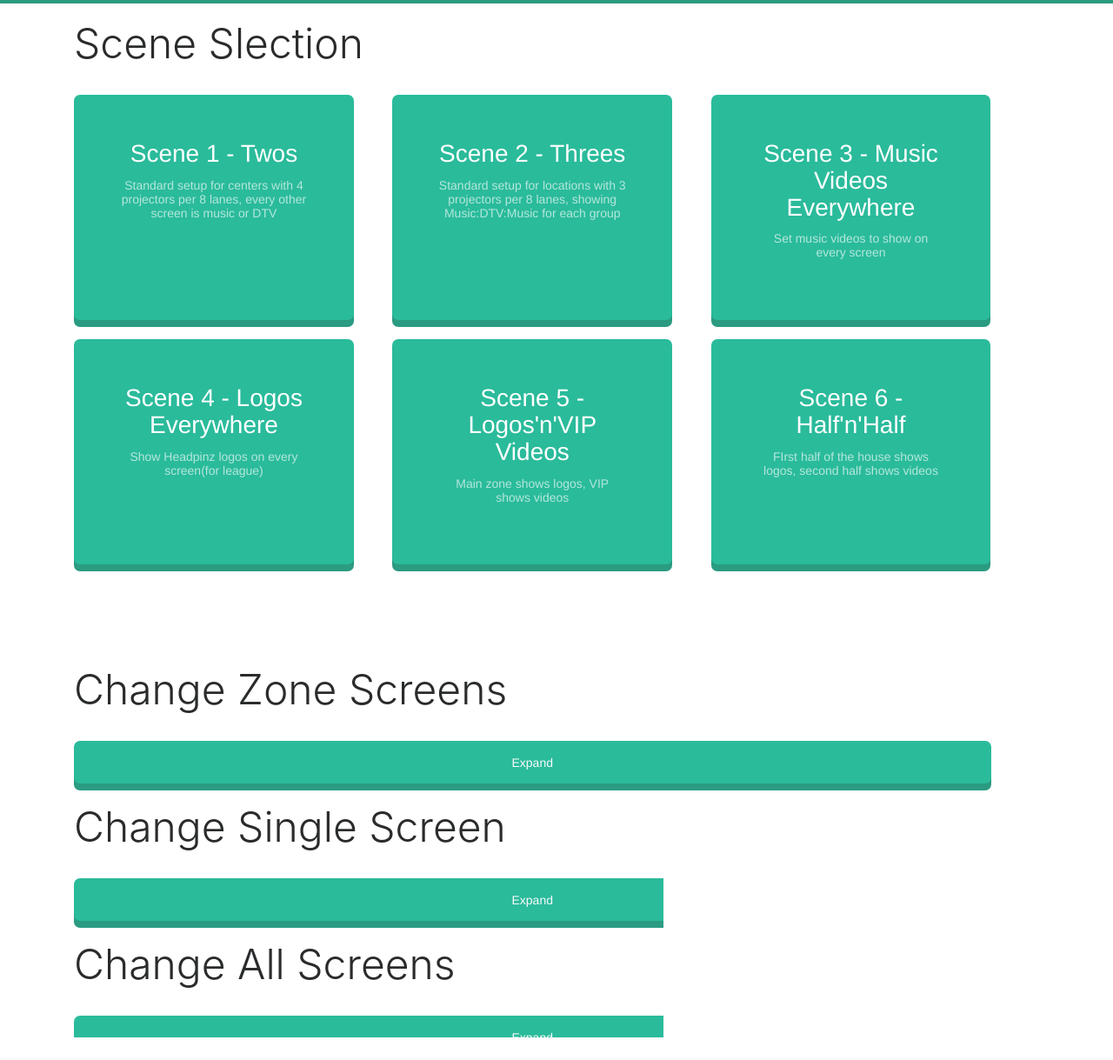
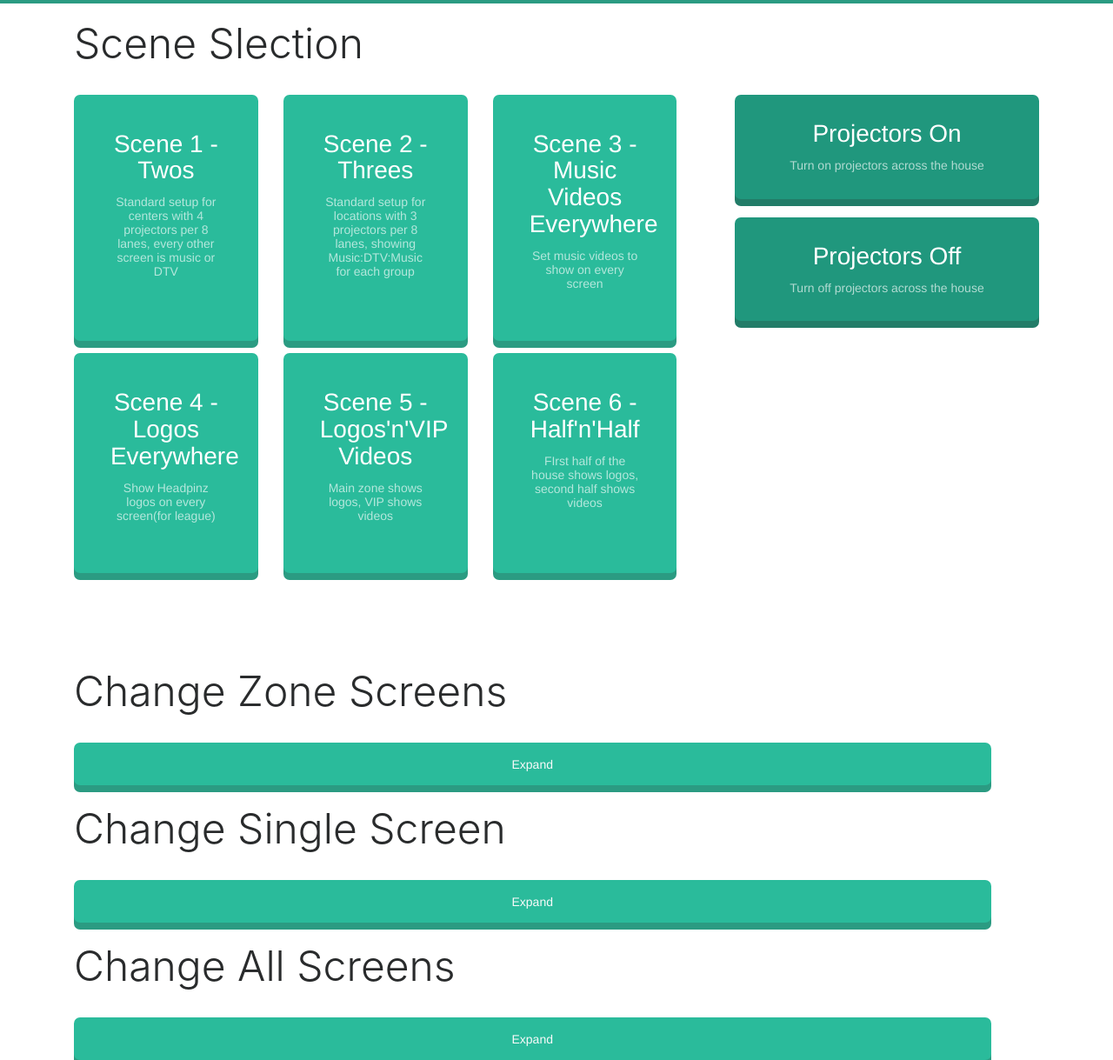
Before and after one commit to momosoftware/Ani-Mod-Matrix-Control, a Flask app: template templates/index.html in a window 1280 px wide. Shown: the part 78-1297 px from the top of the page at 87% size. Before the commit the page ends 1271 px from the top, so only its background shows below. Run offline with Flask 2, Linux system fonts and the light colour scheme; the template is opened without the code that fills it, so the values that code supplies are empty; parts of the project's set-up code (start-up, migrations or seed data) failed here and were passed over; some libraries are stand-ins or nearby versions.

Commit message:
can now turn on/off projectors from the software. Threads out each web request so they go concurrently, savinga lot of time. Also properly branded the software and fixed a couple bugs.

```diff
--- a/app.py
+++ b/app.py
@@ -1,10 +1,10 @@
+#!/usr/bin/python
+# -*- coding: utf-8 -*-
+
 # 杯ども、それはかすかな目です！！！
 # or i guess miku is a better projected idol than kizuna ai huh
-
-
-
-#!/usr/bin/python
-# -*- coding: utf-8 -*-
+# new rule: v-tubers aren't idols
+# plus there's too many of them
 
 import time
 from flask import Flask, render_template, request, Response, Markup
@@ -12,6 +12,7 @@
 import traceback
 import configparser
 import logging
+from threading import Thread
 
 configparser = configparser.RawConfigParser()
 configFilePath = r'config.conf'
@@ -20,15 +21,14 @@
 matrixCom = configparser.get('general', 'matrixCom')
 matrixType = configparser.get('general', 'matrixType')
 musicSource = configparser.get('general', 'musicSource')
-dtvSources = configparser.get('general', 'dtvSources').split(",")
-sourceNames = configparser.get('general', 'sourceNames').split(",")
+dtvSources = configparser.get('general', 'dtvSources').split(',')
+sourceNames = configparser.get('general', 'sourceNames').split(',')
 numberOfTargets = configparser.get('general', 'numberOfTargets')
 projectorLayout = configparser.get('general', 'projectorLayout') # "twos" or "threes"
 zones = configparser.get('general', 'zones')
 numberOfZones = len(zones.split(','))
-zoneNames = configparser.get('general', 'zoneNames').split(",")
-
-
+zoneNames = configparser.get('general', 'zoneNames').split(',')
+targetIPs = configparser.get('general','targetIPs').split(',')
 
 # hook into the logger
 logger = idol.logger
@@ -37,7 +37,7 @@
 app = Flask(__name__)
 
 # initialize an idol instance with our config info
-miku = idol.idol(matrixCom,matrixType,musicSource,dtvSources,numberOfTargets,zones)
+miku = idol.idol(matrixCom,matrixType,musicSource,dtvSources,numberOfTargets,zones,targetIPs)
 
 # set our base template data w/ config info
 templateData = {'oi' : 'wassup', 'numberOfTargets' : int(numberOfTargets), 'numberOfSources' : len(sourceNames), 'dtvSources' : dtvSources, 'sourceNames' : sourceNames, 'numberOfZones': numberOfZones, 'zoneNames': zoneNames}
@@ -77,15 +77,15 @@
             templateData['message'] = "Ran scene 4, logos across the house"
         elif number == '5':
             # in scene 5, we have our first multi-command scene. This sets our first 3 zones (main lanes) to logos and our 4th zone (VIP) to music videos
-            miku.singleSourceZone(11,0) # MMS2 (logos) to zone 1
-            miku.singleSourceZone(11,1) # MMS2 (logos) to zone 2
-            miku.singleSourceZone(11,2) # MMS2 (logos) to zone 3
+            miku.singleSourceZone(12,0) # MMS2 (logos) to zone 1
+            miku.singleSourceZone(12,1) # MMS2 (logos) to zone 2
+            miku.singleSourceZone(12,2) # MMS2 (logos) to zone 3
             miku.singleSourceZone(0,3) # music to zone 4 (vip)
             templateData['message'] = "Ran scene 5, logos in main and videos in vip"
         elif number == '6':
             # in scene 6, our first two zones show logos and our second two zones show videos
-            miku.singleSourceZone(11,0) # MMS2 (logos) to zone 1
-            miku.singleSourceZone(11,1) # MMS2 (logos) to zone 2
+            miku.singleSourceZone(12,0) # MMS2 (logos) to zone 1
+            miku.singleSourceZone(12,1) # MMS2 (logos) to zone 2
             miku.singleSourceZone(0,2) # music to zone 3
             miku.singleSourceZone(0,3) # music to zone 4 (vip)
             templateData['message'] = "Ran scene 6, logos in first half and videos in second"
@@ -118,6 +118,28 @@
         miku.poweroff()
     else:
         templateData['errorMessage'] = "That's not a valid control, please try on or off"
+
+    return render_template('index.html', **templateData)
+
+# turn on/off casio projector targets
+@app.route('/projector/<command>')
+def targetCommand(command):
+    # threading didn't work, need to thread each  on/off?
+    logger.debug("Turning projectors " + command)
+    if command == "on" or command == "off":
+        for currentIP in targetIPs:
+            time.sleep(0.1)
+            logger.debug("Opening thread for " + currentIP)
+            process = Thread(target=miku.targetCommand, args=(command,currentIP), daemon=True)
+
+            logger.debug("Starting thread for " + currentIP)
+            process.start()
+
+        logger.debug("Threads running")
+        # miku.allTargetsCommand(command)
+        templateData['message'] = "Turning projectors " + command
+    else:
+        templateData['message'] = "No command sent to projectors, \"" + command + "\" is not a valid command"
 
     return render_template('index.html', **templateData)
 
--- a/templates/aidoru.html
+++ b/templates/aidoru.html
@@ -12,7 +12,7 @@
         <script src="https://ajax.googleapis.com/ajax/libs/jquery/3.2.1/jquery.min.js"></script>
         <script src="https://maxcdn.bootstrapcdn.com/bootstrap/4.0.0-beta.2/js/bootstrap.bundle.min.js" integrity="sha384-3ziFidFTgxJXHMDttyPJKDuTlmxJlwbSkojudK/CkRqKDOmeSbN6KLrGdrBQnT2n" crossorigin="anonymous"></script>
         <style>
-            /* i need to mvoe this out to an external file */
+            /* i need to move this out to an external file */
             .cardanchor, .cardanchor:focus {
                 background: #2ABB9B;
                 box-shadow: 0px 8px #2b9b82;
--- a/templates/index.html
+++ b/templates/index.html
@@ -125,7 +125,7 @@
                 margin-top: 4%;
             }
 
-            .power a {
+            .power a, .power a:focus {
                 background:#20977d;
                 box-shadow: 0px 8px #227c68;
                 width:100%;
@@ -157,7 +157,6 @@
             }
         </style>
     </head>
-
     <body id="body">
         <nav class="navbar sticky-top">
             <div class="container"> <h1 class="navbar-brand mb-0"> Idol - Projector Control</h1>
@@ -177,6 +176,8 @@
             <br />
             <h1 class="display-5">Scene Slection</h1>
             <br />
+            <div class="row">
+                <div class="col-md-8">
                     <div class="row">
                         <div class="col-md-12 card-deck">
                             <a class="cardanchor" href="/scene/1">
@@ -249,6 +250,27 @@
                         </div>
         -->
                     </div>
+                </div>
+                <div class="col-md-4 power">
+                    <a class="cardanchor" href="/projector/on">
+                        <div class="card card-inverse card-primary card-dark text-center">
+                            <div class="card-block">
+                                <h3 class="card-title">Projectors On</h3>
+                                <p class="card-text">Turn on projectors across the house</p>
+                            </div>
+                        </div>
+                    </a>
+                    <a class="cardanchor" href="/projector/off">
+                        <div class="card card-inverse card-primary card-dark text-center">
+                            <div class="card-block">
+                                <h3 class="card-title">Projectors Off</h3>
+                                <p class="card-text">Turn off projectors across the house</p>
+                            </div>
+                        </div>
+                    </a>
+                </div>
+            </div>
+
             <br />
             <br />
             <br />
```
Also changed, not shown: idol.py (+21 -21 lines), favicon-16x16.png (added), favicon-32x32.png (added), favicon.png (added), static/favicon.png (added), static/logo.png (added), static/logogreen.png (added), static/site.webmanifest (added), 1 other file. Lines whose indentation alone changed are shown as unchanged.
